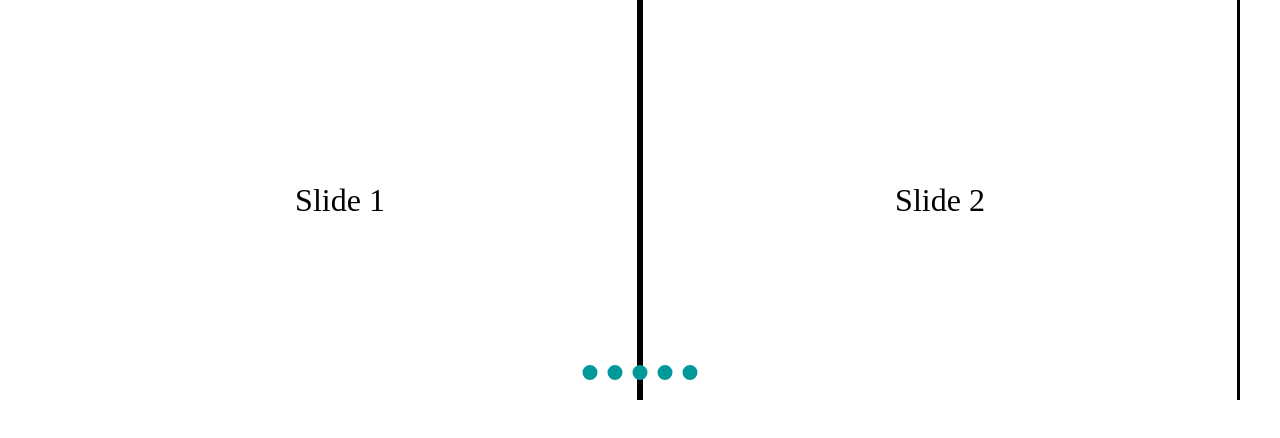
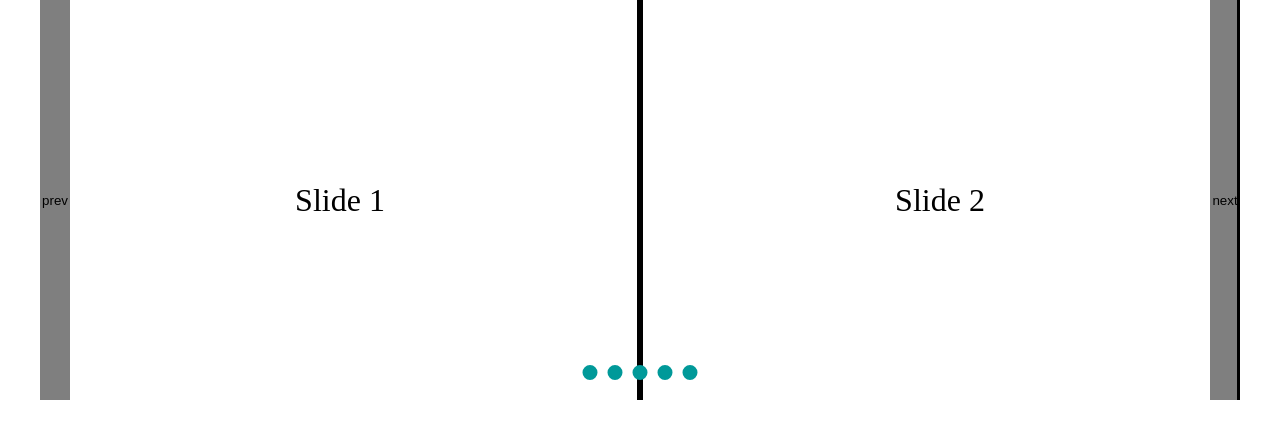
Before and after one commit to ThatcheRRR/scandiweb-task, a React app: page / in a window 1280 px wide. Built offline with nearby package versions, Linux system fonts and the light colour scheme.

Commit message:
feat: add changing slides by buttons

```diff
--- a/package.json
+++ b/package.json
@@ -46,7 +46,9 @@
     "@babel/polyfill": "^7.10.4",
     "gh-pages": "^3.1.0",
     "react": "^16.13.1",
-    "react-dom": "^16.13.1"
+    "react-dom": "^16.13.1",
+    "react-redux": "^7.2.1",
+    "redux": "^4.0.5"
   },
   "homepage": "https://github.com/ThatcheRRR/scandiweb-task#readme"
 }
--- a/src/Components/App/App.js
+++ b/src/Components/App/App.js
@@ -8,7 +8,7 @@ const App = () => {
 
   return(
     <div className = 'wrapper'>
-      <Slider slidesCount = {slidesCount} />
+      <Slider slidesCount = {slidesCount} viewCount = {2} />
       <Pagination slidesCount = {slidesCount} />
     </div>
   )
--- a/src/Components/Card/Card.js
+++ b/src/Components/Card/Card.js
@@ -3,7 +3,7 @@ import './card.scss';
 
 const Card = ({ num, width, pos }) => {
   const styles = useMemo(() => ({
-    width: width,
+    width: '600px',
   }), [width]);
 
   return(
--- a/src/Components/Slider/Slider.js
+++ b/src/Components/Slider/Slider.js
@@ -1,37 +1,89 @@
-import React, { useEffect, useState, useRef } from 'react';
+import React from 'react';
 import Card from '../Card';
 import './slider.scss';
 
-const Slider = ({ slidesCount }) => {
-  const sliderRef = useRef();
-  const [viewCount, setViewCount] = useState(2);
-  const [width, setWidth] = useState('auto');
-  const [slides, setSlides] = useState([]);
-
-  useEffect(() => {
-    const arr = [];
-    for(let i = 0; i < slidesCount; i++) {
-      arr.push(i + 1);
+class Slider extends React.Component {
+  constructor(props) {
+    super(props);
+    this.state = {
+      currentCard: 0,
+      cardWidth: 0,
+      slides: []
     }
 
-    setSlides(arr);
-  }, [slidesCount]);
+    this.sliderRef = React.createRef();
+    this.handleNext = this.handleNext.bind(this);
+    this.handlePrev = this.handlePrev.bind(this);
+  }
 
-  useEffect(() => {
-    const sliderWidth = parseInt(getComputedStyle(sliderRef.current).width);
-    const viewWidth = sliderWidth / viewCount;
-    setWidth(`${viewWidth}px`)
-  }, [viewCount]);
+  componentDidMount() {
+    const arr = [];
+    for(let i = 0; i < this.props.slidesCount; i++) {
+      arr.push(
+        <Card pos = {i} key = {i} num = {i + 1} />
+      )
+    }
+    this.setState({ slides: arr });
+  }
 
-  return(
-    <section ref = {sliderRef} className = 'slider'>
-      {slides.map((item, i) => {
-        return(
-          <Card pos = {i} key = {i} num = {item} width = {width} />
-        )
-      })}
-    </section>
-  )
+  handleNext = () => {
+    if(this.state.currentCard < this.props.slidesCount - this.props.viewCount) {
+      const newCard = this.state.currentCard + 1;
+
+      this.setState({ currentCard: newCard }, () => {
+        this.sliderRef.current.style.transform = `translateX(-${600 * this.state.currentCard}px)`;
+      });
+    } else {
+      this.setState({ currentCard: 0 }, () => {
+        this.sliderRef.current.style.transform = `translateX(-${600 * this.state.currentCard}px)`;
+      });
+    }
+  };
+
+  handlePrev = () => {
+    if(this.state.currentCard > 0) {
+      const newCard = this.state.currentCard - 1;
+
+      this.setState({ currentCard: newCard }, () => {
+        this.sliderRef.current.style.transform = `translateX(-${600 * this.state.currentCard}px)`;
+      });
+    } else {
+      this.setState({ currentCard: this.props.slidesCount - this.props.viewCount }, () => {
+        this.sliderRef.current.style.transform = `translateX(-${600 * this.state.currentCard}px)`;
+      });
+    }
+  };
+
+  render() {
+    return(
+      <>
+      <button onClick = {this.handlePrev} style = {{...buttons.common, ...buttons.left}}>prev</button>
+      <button onClick = {this.handleNext} style = {{...buttons.common, ...buttons.right}}>next</button>
+        <section ref = {this.sliderRef} className = 'slider'>
+          {this.state.slides}
+        </section>
+      </>
+    )
+  }
 };
 
+const buttons = {
+  common: {
+    position: 'absolute',
+    top: '0',
+    width: '30px',
+    height: '100%',
+    outline: 'none',
+    border: 'none',
+    backgroundColor: 'rgba(0, 0, 0, 0.5)',
+    zIndex: '15'
+  },
+  left: {
+    left: '0'
+  },
+  right: {
+    right: '0'
+  }
+}
+
 export default Slider;
--- a/src/Components/Slider/slider.scss
+++ b/src/Components/Slider/slider.scss
@@ -1,9 +1,7 @@
 .slider {
-    margin: 0 auto;
     height: 100%;
     width: 100%;
     display: flex;
-    position: relative;
     transform: translateX(0px);
     transition: .15s ease;
 }
```
Also changed, not shown: 1 other file.
